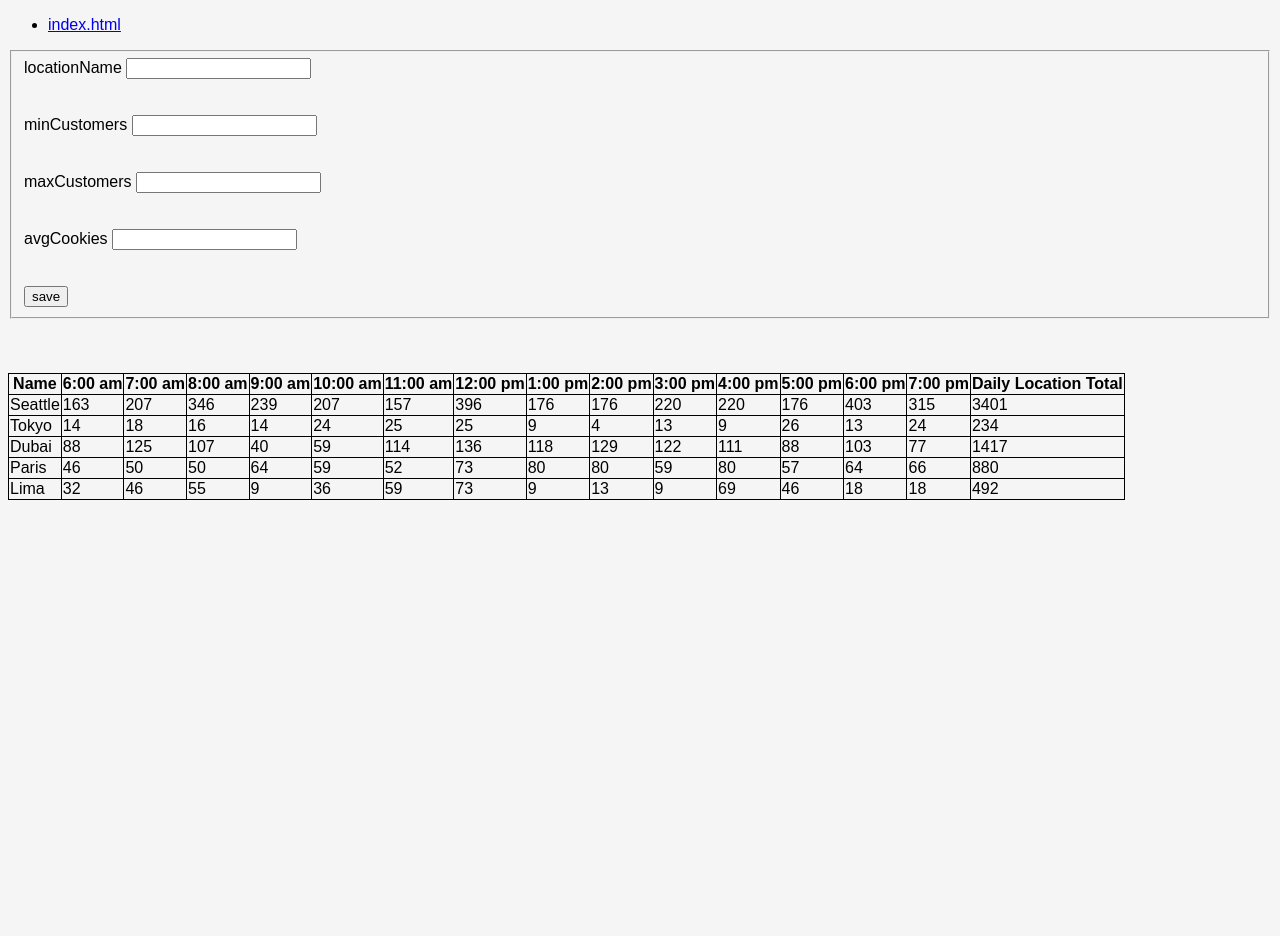
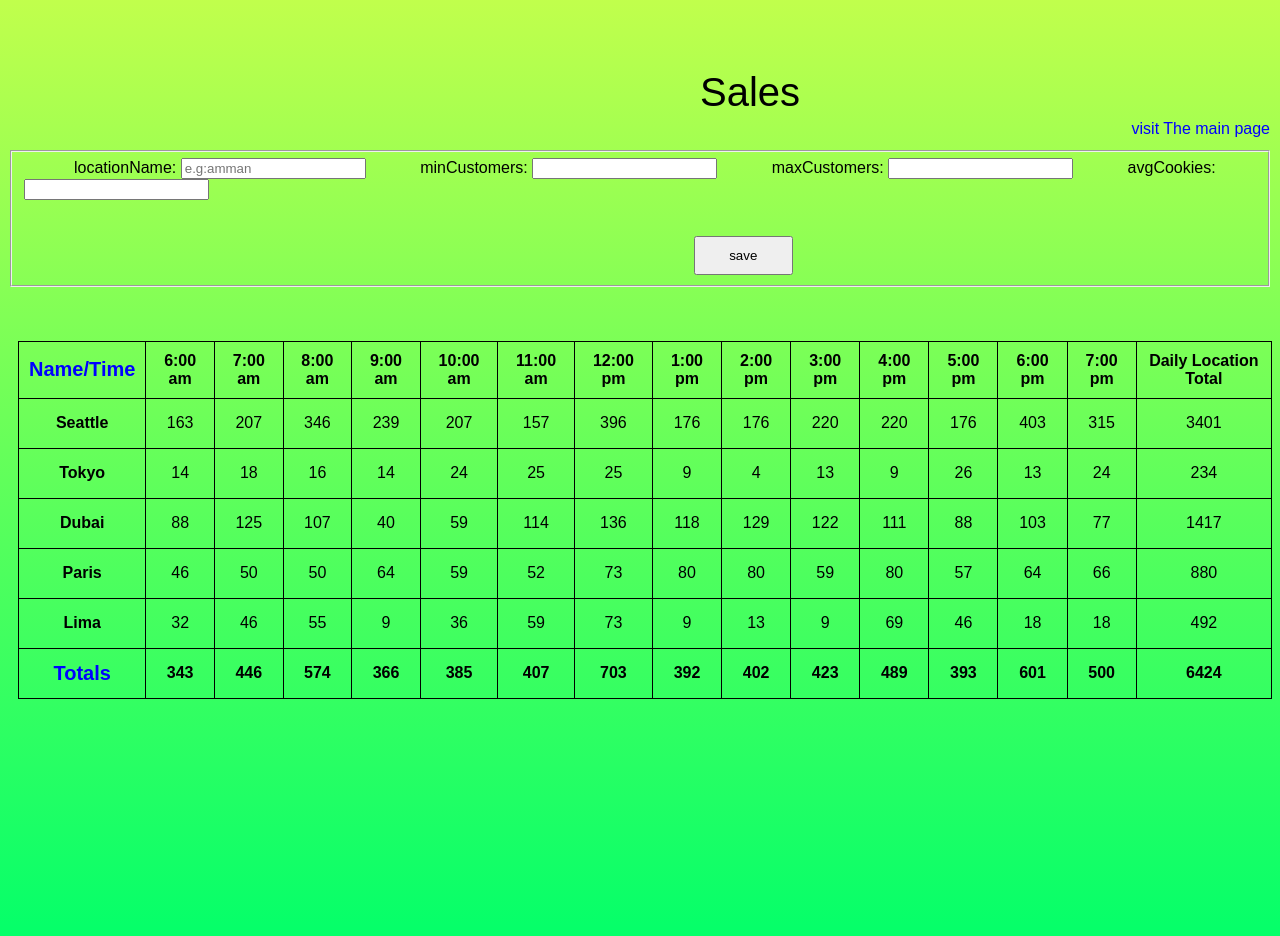
Before and after one commit to Ahmad-Khaled-Zaid/cookie-stand, a plain HTML site: page sales.html in a window 1280 px wide. Before the commit the page ends 800 px from the top, so only its background shows below. Drawn offline with Linux system fonts and the light colour scheme; a web font is replaced by a local one.

Commit message:
edit the lab

```diff
--- a/css/style.css
+++ b/css/style.css
@@ -7,7 +7,31 @@
 table,tr,th,td{
     border: 1px solid black;
     border-collapse: collapse;
+    text-align: center;
+    margin-left: 10px;
+    overflow-x:auto ;
 }
+
+td:nth-child(1){
+    font-weight: bold;
+}
+
+th{
+    padding: 10px;
+    height: 50px;
+    font-family: 'Otomanopee One', sans-serif;
+
+}
+
+td{
+    height: 50px;
+}
+tr th:nth-child(1){
+    color: blue;
+    font-size: 20px;
+}
+
+
 
 #img
 {
@@ -38,3 +62,68 @@ img {
   nav{
       margin-bottom: 20px;
   }
+
+  .salesBackground{
+
+    background:linear-gradient(rgba(166, 255, 0, 0.7),rgb(0, 255, 106));
+    min-height: 100vh;
+
+  }
+
+ .Link{
+     text-align: center;
+     text-decoration: none;
+     /* margin-bottom: 100px; */
+     float: right;
+     /* display: inline-block; */
+     position: absolute;
+     top: 120px;
+     right: 10px;
+     color: blue;
+     font-family: 'Otomanopee One', sans-serif;
+
+
+
+    }
+
+ #form{
+
+  margin-top: 150px;
+  /* margin-bottom: 100px; */
+ }
+
+ #logo{
+font-size: 40px;
+font-family: 'Otomanopee One', sans-serif;
+display: inline-block;
+position: absolute;
+left: 700px;
+top: 30px;
+/* margin-bottom: 100px; */
+
+
+ }
+ .Link:hover{
+     color:red ;
+     transition: 0.4s;
+ }
+
+ label{
+     margin-left: 50px;
+ }
+
+ .submit{
+     margin-left: 670px;
+     width: 8%;
+     height: 20%;
+     padding: 10px;
+     /* border-color: red; */
+     color: blue;
+     color: black;
+ }
+
+ .submit:hover{
+    background-color:rgb(50, 221, 50) ;
+transition: 0.3s;
+color: white;
+ }
--- a/js/app.js
+++ b/js/app.js
@@ -7,6 +7,7 @@ function random(min, max) {
   return Math.floor(Math.random() * (max - min + 1)) + min;
 }
 let shops = [];
+console.log(shops);
 
 function Shop(locationName, minCustomers, maxCustomers, avgCookie) {
 
@@ -67,7 +68,7 @@ function makeHeader() {
   table.appendChild(headerRow);
   let firstRow = document.createElement('th');
   headerRow.appendChild(firstRow);
-  firstRow.textContent = 'Name';
+  firstRow.textContent = 'Name/Time ';
   for (let i = 0; i < hours.length; i++) {
 
     let hoursheading = document.createElement('th');
@@ -142,25 +143,27 @@ function submitter(event) {
 
   let name = event.target.locationName.value;
   console.log(name);
-  let minimumCustomers = event.target.minCustomers.value;
+  let minimumCustomers = parseInt(event.target.minCustomers.value);
   // console.log(minimumCustomers);
 
-  let maximumCustomers = event.target.maxCustomers.value;
+  let maximumCustomers =parseInt(event.target.maxCustomers.value);
   // console.log(maximumCustomers);
 
-  let averageCookiesNumber = event.target.avgCookies.value;
+  let averageCookiesNumber =parseFloat( event.target.avgCookies.value);
   // console.log(averageCookiesNumber);
 
   let addshop = new Shop(name, minimumCustomers, maximumCustomers, averageCookiesNumber);
 
-  parent.textContent='';
-
+  table.textContent='';
+makeHeader();
 
   for (let i = 0; i < shops.length; i++) {
     shops[i].numberOfCusomersPerHour();
     shops[i].numberOfCookiesPerHour();
     shops[i].render();
+
   }
+  makeFotter();
 
 
 
@@ -171,3 +174,4 @@ for (let i = 0; i < shops.length; i++) {
   shops[i].numberOfCookiesPerHour();
   shops[i].render();
 }
+makeFotter();
--- a/sales.html
+++ b/sales.html
@@ -1,53 +1,57 @@
 <!DOCTYPE html>
 <html lang="en">
 
-<head>
+<head >
     <meta charset="UTF-8">
     <meta http-equiv="X-UA-Compatible" content="IE=edge">
     <meta name="viewport" content="width=device-width, initial-scale=1.0">
     <title>Class-06</title>
+    <link rel="stylesheet" href="css/reset.css">
     <link rel="stylesheet" href="css/style.css">
-    <ul>
-        <li><a href="index.html">index.html</a></li>
-    </ul>
+    <link rel="preconnect" href="https://fonts.googleapis.com">
+<link rel="preconnect" href="https://fonts.gstatic.com" crossorigin>
+<link href="https://fonts.googleapis.com/css2?family=Otomanopee+One&display=swap" rel="stylesheet">
+
+
 </head>
 
-<body>
-
+<body class="salesBackground">
+    <p id="logo">Sales</p>
+    <a class="Link" href="index.html"> visit The main page</a>
 
 
 
        <form id="form">
 
 <fieldset>
-<label for="locationName">locationName</label>
-<input type="text" name="locationName" id="locationName" required>
+<label for="locationName">locationName:</label>
+<input type="text" name="locationName" id="locationName" required placeholder="e.g:amman">
 
+<!-- <br>
 <br>
-<br>
-<br>
+<br> -->
 
-<label for="minCustomers">minCustomers</label>
+<label for="minCustomers">minCustomers:</label>
 <input type="number" name="minCustomers" id="minCustomers" required>
 
+<!-- <br>
 <br>
-<br>
-<br>
+<br> -->
 
 
 
-<label for="maxCustomers">maxCustomers</label>
+<label for="maxCustomers">maxCustomers:</label>
 <input type="number" name="maxCustomers" id="maxCustomers" required>
+<!-- <br>
 <br>
-<br>
-<br>
+<br> -->
 
-<label for="avgCookies">avgCookies</label>
+<label for="avgCookies">avgCookies:</label>
 <input type="floate" name="avgCookies" id="avgCookies" required>
 <br>
 <br>
 <br>
-<input type="submit" value="save">
+<input class="submit" type="submit" value="save">
 
 </fieldset>
 
```
